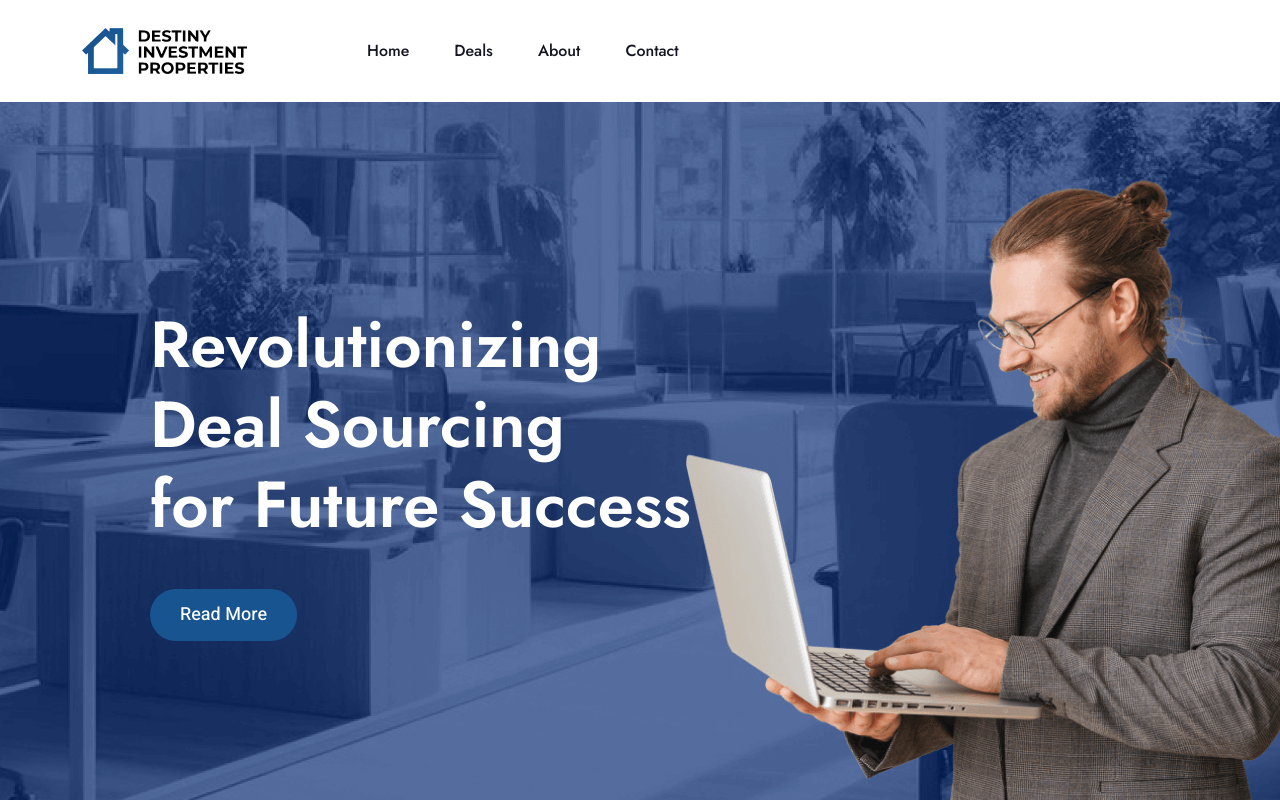
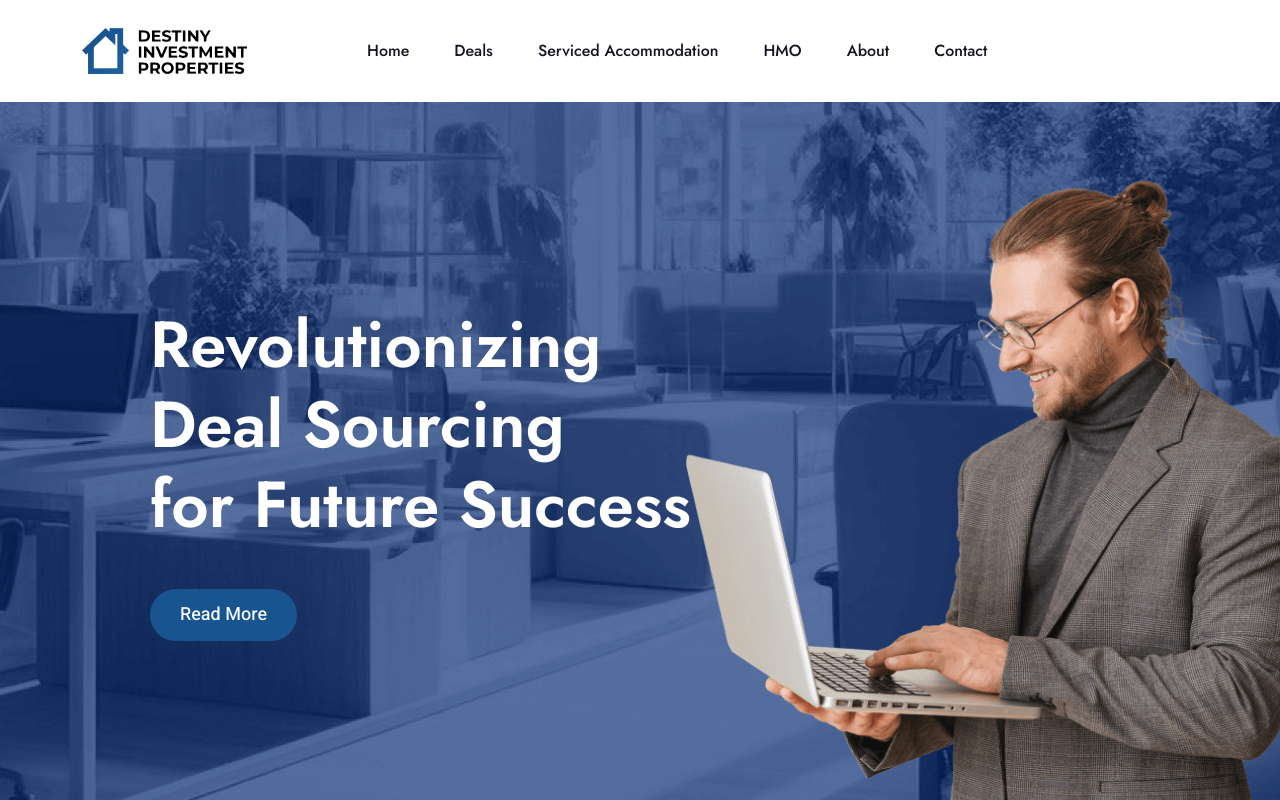
Before and after one commit to RealtyWebTech/destinyinvestmentproperties, a Next.js app: page / in a window 1280 px wide. Shown: the top 800 px of the page. Built offline with nearby package versions, Linux system fonts and the light colour scheme.

Commit message:
fix: config updates add: navbar updates

```diff
--- a/layouts/Footer.js
+++ b/layouts/Footer.js
@@ -37,19 +37,19 @@ const Footer = () => {
               <div className="footer-wiget-menu">
                 <ul>
                   <li>
-                    <a href="#"> About us</a>
+                    <a href="about"> About us</a>
                   </li>
                   <li>
-                    <a href="#"> Deals</a>
+                    <a href="deals"> Deals</a>
                   </li>
                   <li>
-                    <a href="#"> Contact</a>
+                    <a href="contact"> Contact</a>
                   </li>
                   <li>
-                    <a href="#"> Serviced Accommodation</a>
+                    <a href="serviced-accommodation"> Serviced Accommodation</a>
                   </li>
                   <li>
-                    <a href="#"> HMO</a>
+                    <a href="hmo"> HMO</a>
                   </li>
                 </ul>
               </div>
--- a/layouts/Header.js
+++ b/layouts/Header.js
@@ -37,7 +37,8 @@ const Header1 = ({ dark }) => {
 
       <div
         className={`thrown-header-area style-three ${dark ? "dark" : ""}`}
-        id={dark ? "navbar" : "sticky-header"}>
+        id={dark ? "navbar" : "sticky-header"}
+      >
         <div className="container">
           <div className="row align-items-center">
             <div className="col-lg-3">
@@ -117,7 +118,8 @@ const Header3 = ({ dark }) => {
   return (
     <div
       className={`thrown-header-area style-three ${dark ? "dark" : ""}`}
-      id={dark ? "navbar" : "sticky-header"}>
+      id={dark ? "navbar" : "sticky-header"}
+    >
       <div className="container">
         <div className="row align-items-center">
           <div className="col-lg-3">
@@ -163,7 +165,8 @@ const Header4 = ({ dark }) => {
       <TopBar2 />
       <div
         className={`thrown-header-area style-five ${dark ? "dark" : ""}`}
-        id={dark ? "navbar" : "sticky-header"}>
+        id={dark ? "navbar" : "sticky-header"}
+      >
         <div className="container">
           <div className="row align-items-center">
             <div className="col-lg-3">
@@ -315,7 +318,8 @@ const MobileMenu = () => {
               onClick={(e) => {
                 e.preventDefault();
                 thrownutility.sidebarToggle();
-              }}>
+              }}
+            >
               <i className="bi bi-justify-right" />
             </a>
           </div>
@@ -337,6 +341,12 @@ const Nav = () => {
         </Link>
       </li>
       <li>
+        <a href="serviced-accommodation"> Serviced Accommodation</a>
+      </li>
+      <li>
+        <a href="hmo"> HMO</a>
+      </li>
+      <li>
         <Link legacyBehavior href="about">
           About
         </Link>
@@ -346,6 +356,7 @@ const Nav = () => {
           Contact
         </Link>
       </li>
+
       {/* <li>
         <Link legacyBehavior href="#">
           Contact
--- a/layouts/Sidebar.js
+++ b/layouts/Sidebar.js
@@ -45,6 +45,17 @@ const Sidebar = () => {
                       </Link>
                     </li>
 
+                    <li className="dropdown">
+                      <Link legacyBehavior href="hmo">
+                        <a data-toggle="dropdown">HMO</a>
+                      </Link>
+                    </li>
+
+                    <li className="dropdown">
+                      <Link legacyBehavior href="serviced-accommodation">
+                        <a data-toggle="dropdown">Serviced Accommodation</a>
+                      </Link>
+                    </li>
                     <li className="dropdown">
                       <Link legacyBehavior href="about">
                         <a data-toggle="dropdown">About</a>
--- a/next.config.mjs
+++ b/next.config.mjs
@@ -1,4 +1,6 @@
 /** @type {import('next').NextConfig} */
-const nextConfig = {};
+const nextConfig = {
+  output: "export",
+  skipTrailingSlashRedirect: true};
 
 export default nextConfig;
```
